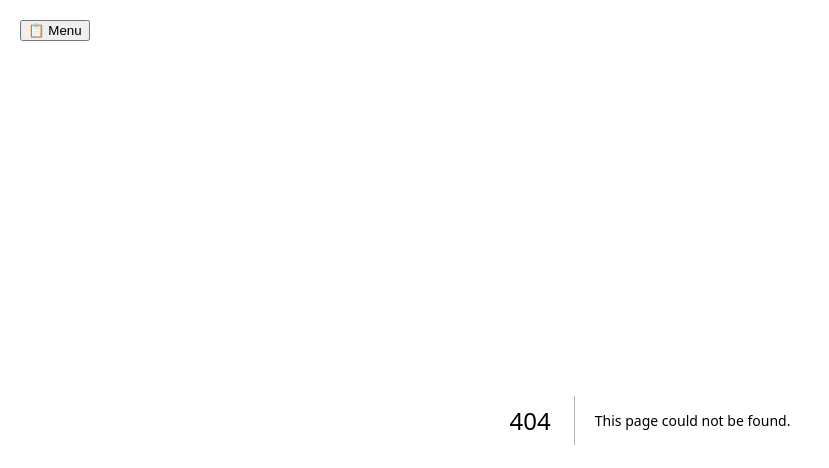
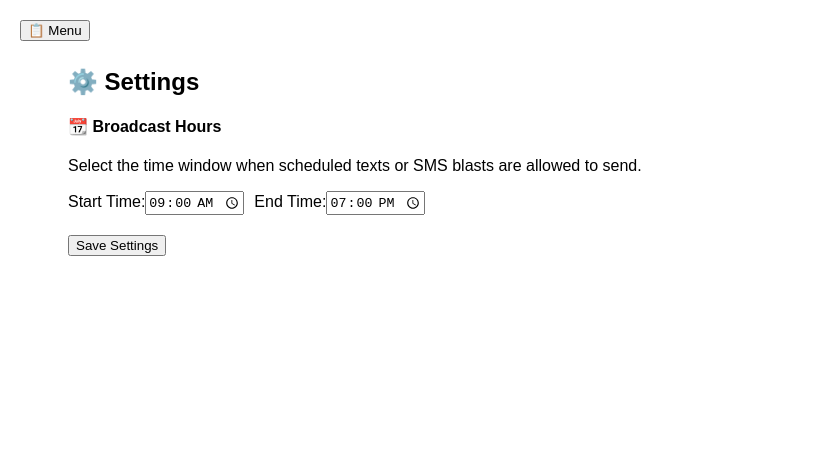
Before and after one commit to acsung/eezzii-sms-app, a Next.js app: page /settings in a window 1280 px wide. Before the commit this address had no page. Shown: the top 468 px of the page, without its empty margins (0-829 px from the left). Built offline with nearby package versions, Linux system fonts and the light colour scheme; no server answers; the database is empty.

Commit message:
Create settings.js

```diff
--- /dev/null
+++ b/pages/settings.js
@@ -0,0 +1,70 @@
+import { useEffect, useState } from 'react'
+import { createClient } from '@supabase/supabase-js'
+
+const supabase = createClient(
+  'https://xawgyywwsykfncoskjjp.supabase.co',
+  process.env.NEXT_PUBLIC_SUPABASE_ANON_KEY
+)
+
+export default function SettingsPage() {
+  const [startHour, setStartHour] = useState('09:00')
+  const [endHour, setEndHour] = useState('19:00')
+  const [loading, setLoading] = useState(false)
+  const [message, setMessage] = useState('')
+
+  useEffect(() => {
+    const fetchSettings = async () => {
+      const { data } = await supabase.from('app_settings').select('*').eq('key', 'broadcast_hours').single()
+      if (data?.value) {
+        const val = JSON.parse(data.value)
+        setStartHour(val.start)
+        setEndHour(val.end)
+      }
+    }
+    fetchSettings()
+  }, [])
+
+  const saveSettings = async () => {
+    setLoading(true)
+    const value = JSON.stringify({ start: startHour, end: endHour })
+    const { error } = await supabase
+      .from('app_settings')
+      .upsert({ key: 'broadcast_hours', value })
+    if (error) {
+      setMessage('Failed to save')
+      console.error(error)
+    } else {
+      setMessage('Broadcast window saved')
+    }
+    setLoading(false)
+    setTimeout(() => setMessage(''), 3000)
+  }
+
+  return (
+    <div style={{ fontFamily: 'sans-serif', padding: 20 }}>
+      <h2>⚙️ Settings</h2>
+      <div style={{ marginBottom: 20 }}>
+        <h4>📆 Broadcast Hours</h4>
+        <p>Select the time window when scheduled texts or SMS blasts are allowed to send.</p>
+        <label>Start Time:</label>
+        <input
+          type="time"
+          value={startHour}
+          onChange={(e) => setStartHour(e.target.value)}
+          style={{ marginRight: 10 }}
+        />
+        <label>End Time:</label>
+        <input
+          type="time"
+          value={endHour}
+          onChange={(e) => setEndHour(e.target.value)}
+        />
+      </div>
+
+      <button onClick={saveSettings} disabled={loading}>
+        {loading ? 'Saving...' : 'Save Settings'}
+      </button>
+      {message && <p style={{ color: 'green' }}>{message}</p>}
+    </div>
+  )
+}
```
